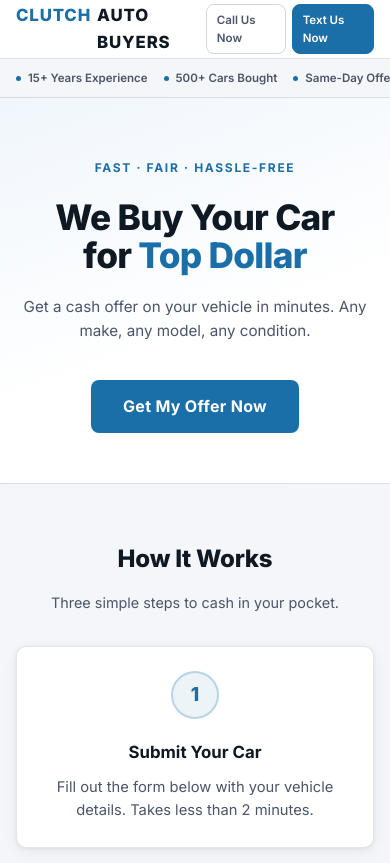
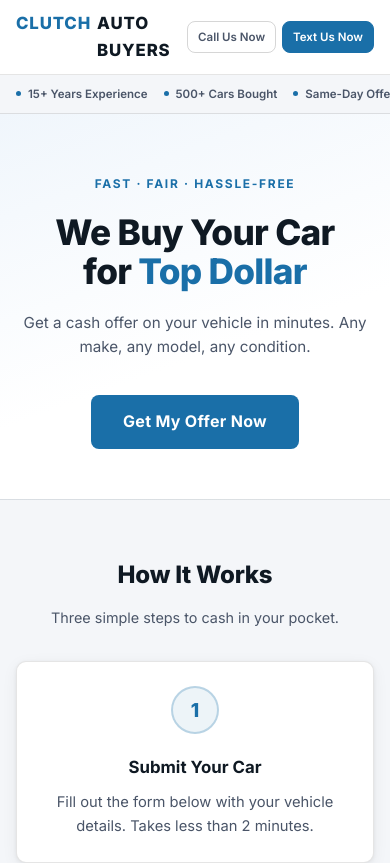
Before and after one commit to clutchautobuyers-tech/ClutchMotors, a website: page public/index.html in a window 390 px wide. Shown: the top 863 px of the page. Drawn offline with Linux system fonts and the light colour scheme.

Commit message:
fix header button wrapping on mobile

```diff
--- a/public/css/styles.css
+++ b/public/css/styles.css
@@ -748,9 +748,9 @@
 
 @media (max-width: 600px) {
   .container { padding: 0 16px; }
-  .header-inner { height: 58px; }
+  .header-inner { height: auto; padding-top: 10px; padding-bottom: 10px; }
   .logo { font-size: 1.05rem; }
-  .header-phone, .header-sms { font-size: 0.72rem; padding: 6px 10px; }
+  .header-phone, .header-sms { font-size: 0.72rem; padding: 6px 10px; white-space: nowrap; }
   .header-actions { gap: 6px; }
   .trust-bar { padding: 10px 0; }
   .trust-bar-inner { gap: 6px 16px; justify-content: flex-start; padding: 0 16px; overflow-x: auto; flex-wrap: nowrap; }
```
